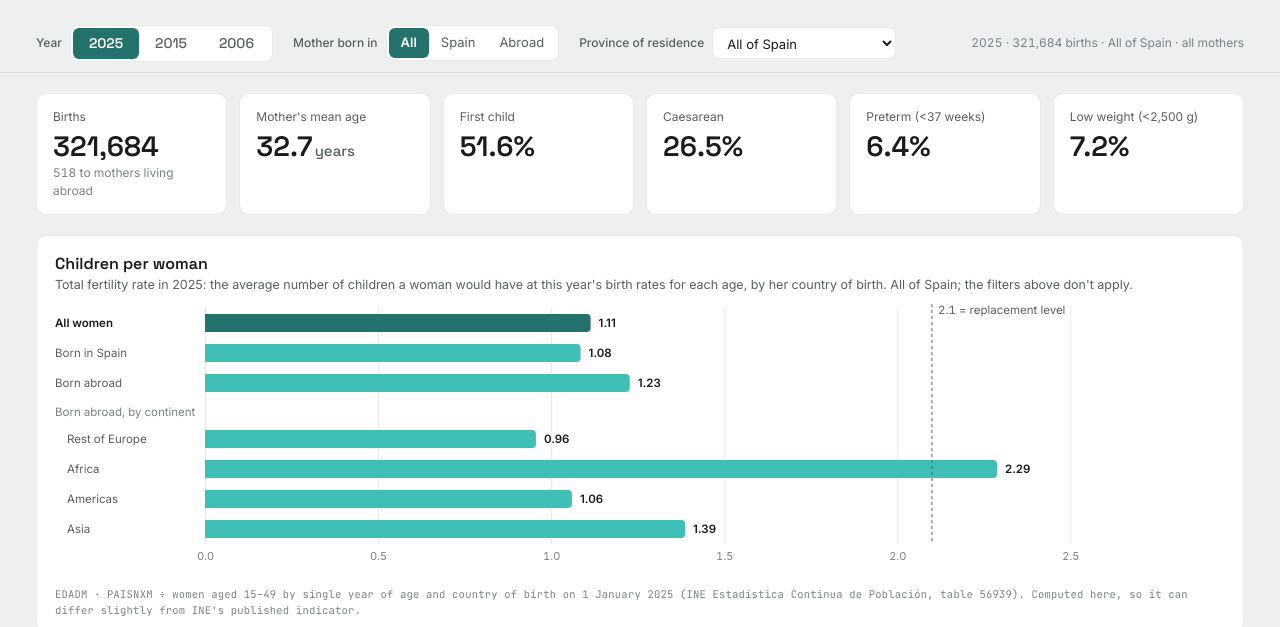
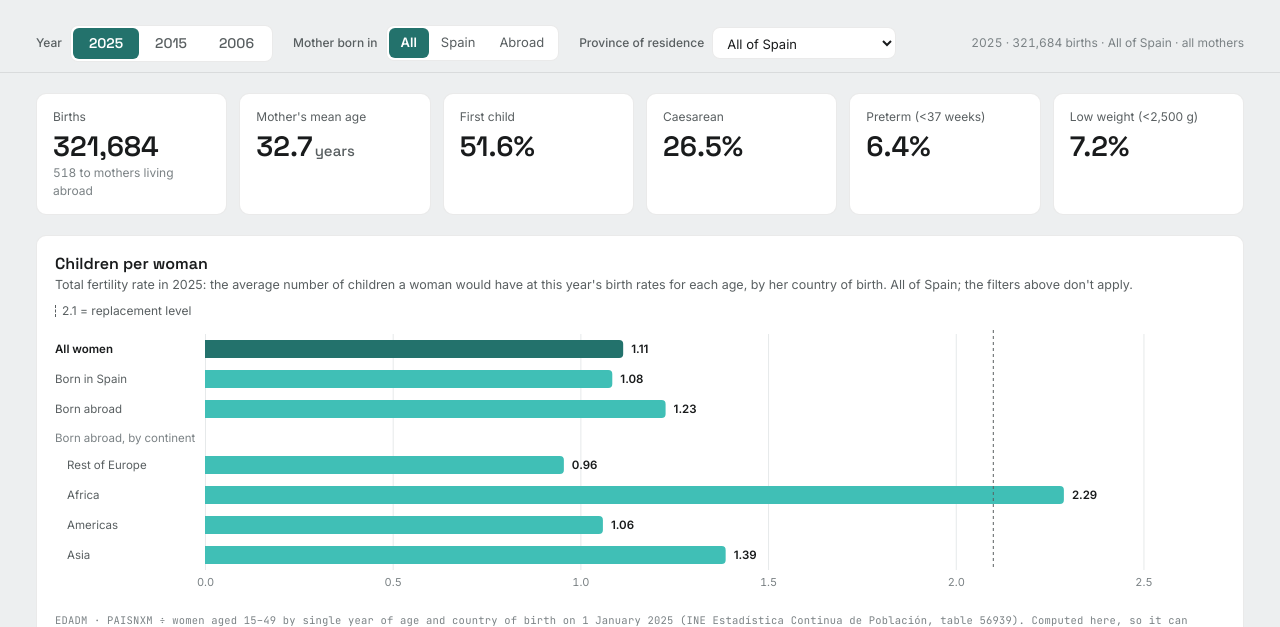
Before and after one commit to gwenywere/nacimientos, a plain HTML site: page index.html in a window 1280 px wide. Shown: the part 173-800 px from the top of the page. Drawn offline with nearby package versions, Linux system fonts and the light colour scheme.

Commit message:
Move replacement-level label into legend on children-per-woman chart

```diff
--- a/index.html
+++ b/index.html
@@ -125,6 +125,7 @@ button:focus-visible, select:focus-visible, summary:focus-visible { outline: 2px
 .legend { display: flex; flex-wrap: wrap; gap: 4px 14px; font-size: 12px; color: var(--fg-2); }
 .legend i { display: inline-block; width: 10px; height: 10px; border-radius: 3px; margin-right: 6px; vertical-align: -1px; }
 .legend i.line { height: 3px; border-radius: 2px; width: 14px; vertical-align: 3px; }
+.legend i.dash { width: 0; height: 12px; border-radius: 0; border-left: 1px dashed var(--fg-2); vertical-align: -2px; }
 .chart { width: 100%; position: relative; }
 .scroll-x { overflow-x: auto; }
 .empty { display: grid; place-items: center; min-height: 200px; color: var(--muted); font-size: 13px; text-align: center; padding: 16px; }
@@ -213,6 +214,7 @@ footer a { color: var(--accent); text-underline-offset: 2px; }
     <article class="card span-12">
       <div class="head">
         <div><h2>Children per woman</h2><p class="sub" id="tfr-sub">Total fertility rate: the average number of children a woman would have at this year's birth rates for each age. All of Spain; the filters above don't apply.</p></div>
+        <div class="legend"><span><i class="dash"></i>2.1 = replacement level</span></div>
       </div>
       <div class="chart" id="c-tfr"></div>
       <div class="vars" id="tfr-vars">EDADM · PAISNXM ÷ women aged 15–49 by age and country of birth (INE Estadística Continua de Población, table 56939)</div>
@@ -752,7 +754,7 @@ function drawTfr() {
   $('#tfr-vars').textContent = `${nat ? 'EDADM · NACMAD' : 'EDADM · PAISNXM'} ÷ women aged 15–49 by single year of age and ${nat ? 'nationality' : 'country of birth'} on ${popDate} (INE Estadística Continua de Población, table 56939). Computed here, so it can differ slightly from INE's published indicator.`;
   const rowH = 30, gapSub = 26;
   const H = d.length * rowH + gapSub + 34;
-  const { svg, g, w } = frame(el, H, { t: 8, r: 120, b: 26, l: 150 });
+  const { svg, g, w } = frame(el, H, { t: 8, r: 44, b: 26, l: 150 });
   svg.attr('aria-label', `Children per woman in ${state.year} by mother's ${nat ? 'nationality' : 'country of birth'}`);
   const yOf = (i) => i * rowH + (d[i].sub ? gapSub : 0);
   const x = d3.scaleLinear([0, Math.max(2.4, d3.max(d, (p) => p.tfr) * 1.05)], [0, w]).nice();
@@ -773,7 +775,6 @@ function drawTfr() {
   });
   const xr = x(2.1), bottom = yOf(d.length - 1) + rowH;
   g.append('line').attr('class', 'ref-line').attr('x1', xr).attr('x2', xr).attr('y1', -4).attr('y2', bottom);
-  g.append('text').attr('class', 'lbl halo').attr('x', xr + 6).attr('y', 6).text('2.1 = replacement level');
 }
 
 let GEO = null; // simplified GADM provinces, feature id = INE province code
```
